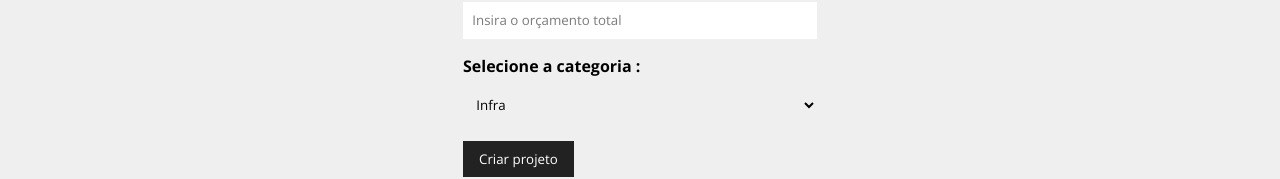
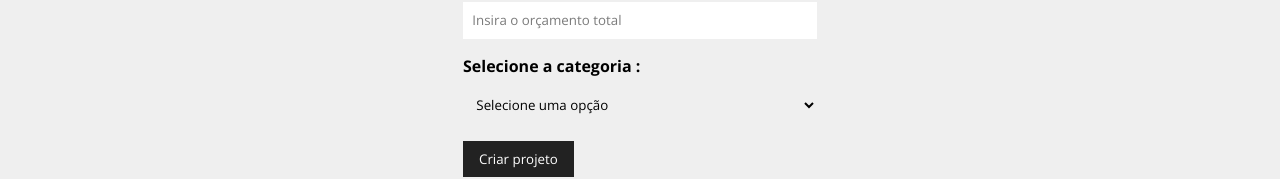
Before and after one commit to cristianoidelfonso/isproject, a React (Create React App) app: page /newproject in a window 1280 px wide. Shown: the part 398-577 px from the top of the page. Built offline with nearby package versions, Linux system fonts and the light colour scheme; data requests are answered from the project's data file.

Commit message:
Teste Backend 01

```diff
--- a/db.json
+++ b/db.json
@@ -1,5 +1,24 @@
 {
-  "projects": [],
+  "projects": [
+    {
+      "name": "Projeto 1",
+      "budget": "20000",
+      "category": {
+        "id": "1",
+        "name": "Categoria 1"
+      },
+      "cost": 499,
+      "services": [
+        {
+          "name": "Serviço 1",
+          "cost": "499",
+          "description": "Descrição do serviço um",
+          "id": "2590879a-1ff7-457e-97a5-d02c2d423b8f"
+        }
+      ],
+      "id": 1
+    }
+  ],
   "categories": [
     {
       "id": "1",
--- a/src/components/form/Select.js
+++ b/src/components/form/Select.js
@@ -5,7 +5,7 @@ function Select({ text, name, options, handleOnChange, value}) {
         <div className={styles.form_control}>
             <label htmlFor={name}>{text} :</label>
             <select name={name} id={name} onChange={handleOnChange} value={value || ''} >
-                <option disabled>Selecione uma opção</option>
+                <option hidden>Selecione uma opção</option>
                 {
                     options.map((option) => (
                             <option value={option.id} key={option.id}>{option.name}</option>
--- a/src/components/project/ProjectForm.js
+++ b/src/components/project/ProjectForm.js
@@ -12,6 +12,7 @@ function ProjectForm({ handleSubmit, btnText, projectData }) {
 
 
     useEffect(()=>{
+        // fetch('http://localhost:4000/api/categories', {
         fetch('http://localhost:5000/categories', {
             method: 'GET',
             headers: {
@@ -27,7 +28,6 @@ function ProjectForm({ handleSubmit, btnText, projectData }) {
 
     const submit = (event) => {
         event.preventDefault();
-        // console.log(project)
         handleSubmit(project);
     }
 
```
